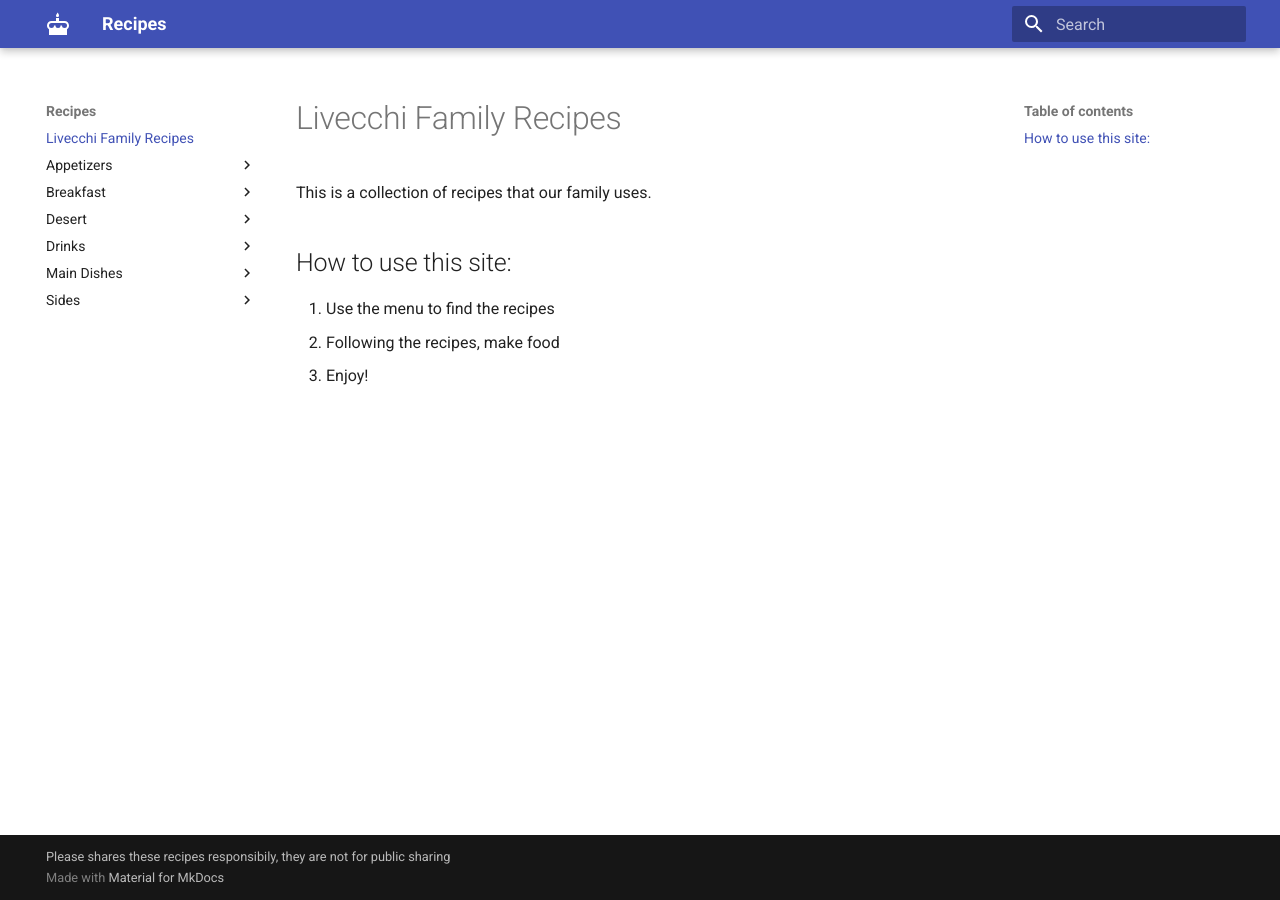
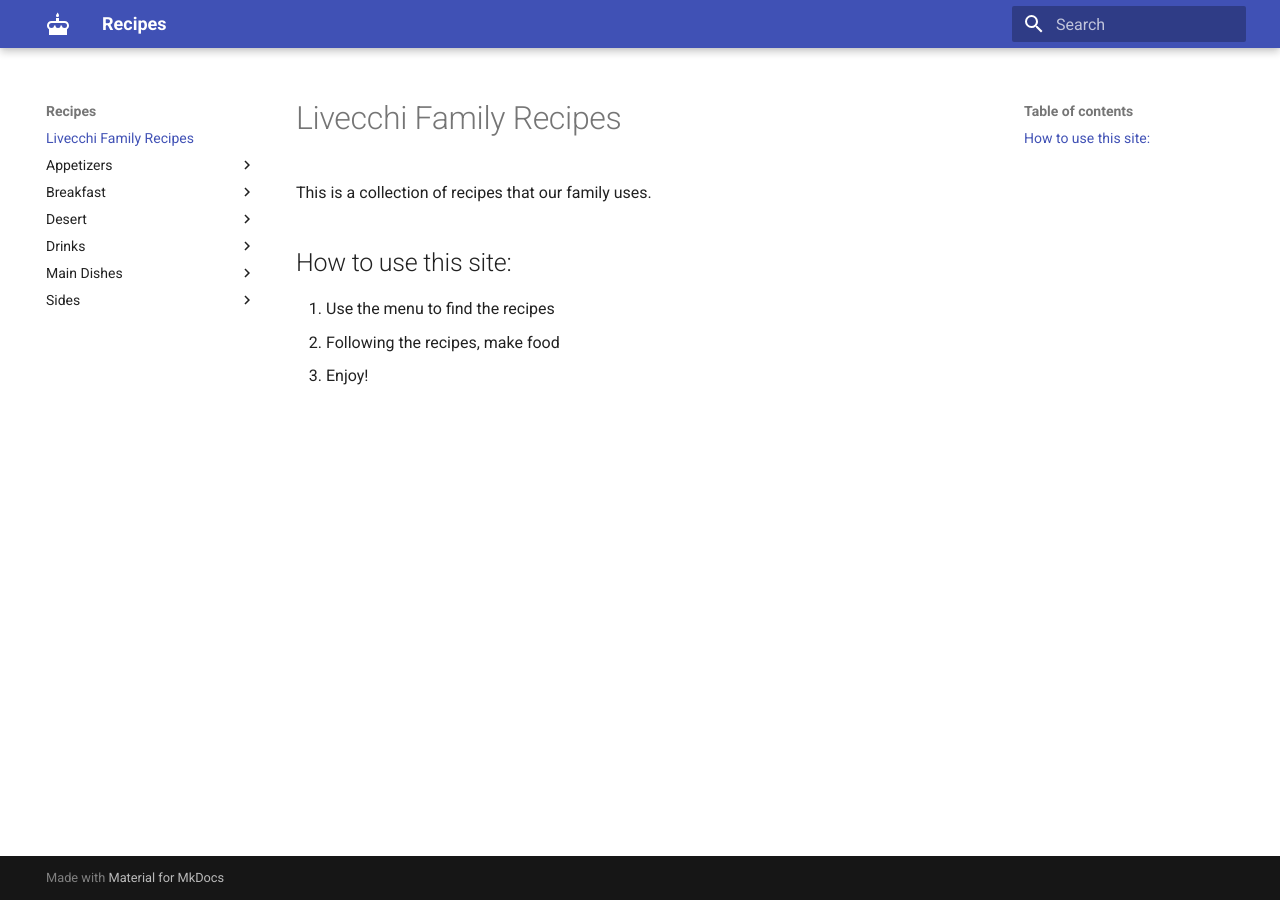
Before and after one commit to joewashear007/recipes, an MkDocs documentation site: the page built from recipes/index.md, in a window 1280 px wide. Built offline with MkDocs 1.6.1 and Material for MkDocs 9.7.7, drawn with Linux system fonts in a browser that asks for light colours; some of the changed lines change nothing that is shown.

Commit message:
Removed the copywrite line

```diff
--- a/mkdocs.yml
+++ b/mkdocs.yml
@@ -1,7 +1,7 @@
 site_name: Recipes
 site_url: https://recipes.livecchi.cloud
 site_author: Joseph Livecchi
-copyright: Please shares these recipes responsibily, they are not for public sharing
+# copyright: Please shares these recipes responsibily, they are not for public sharing
 docs_dir: 'recipes'
 extra_css:
   - custom.css
```
